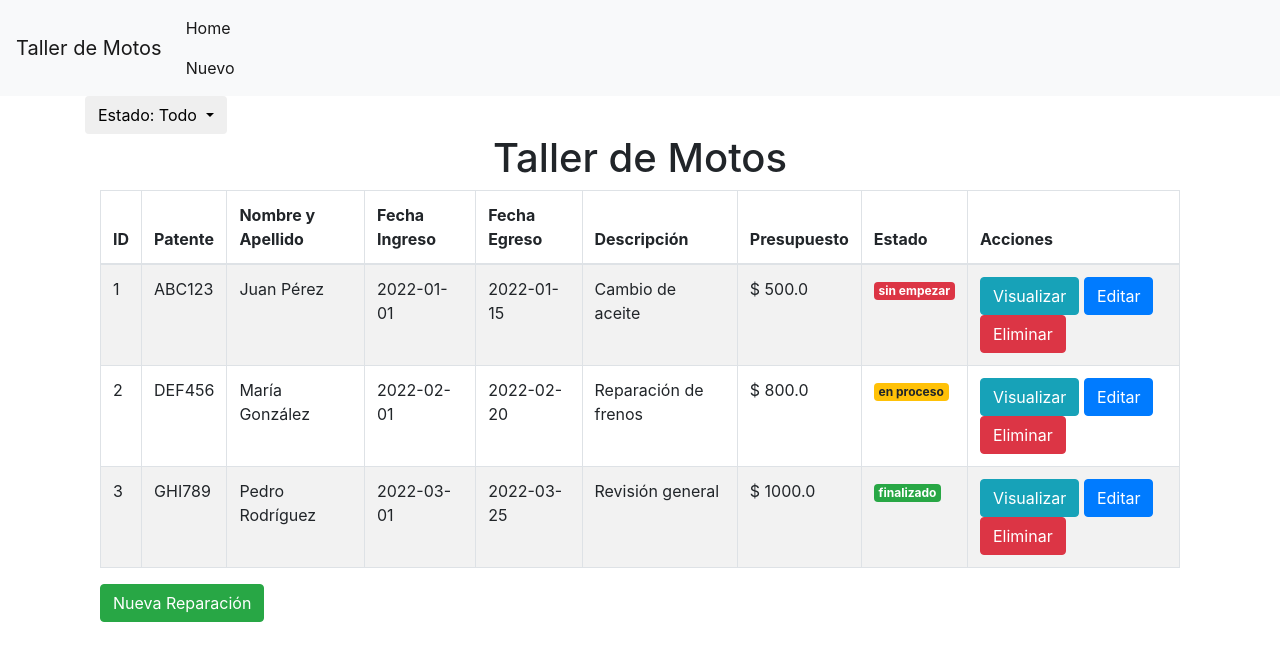
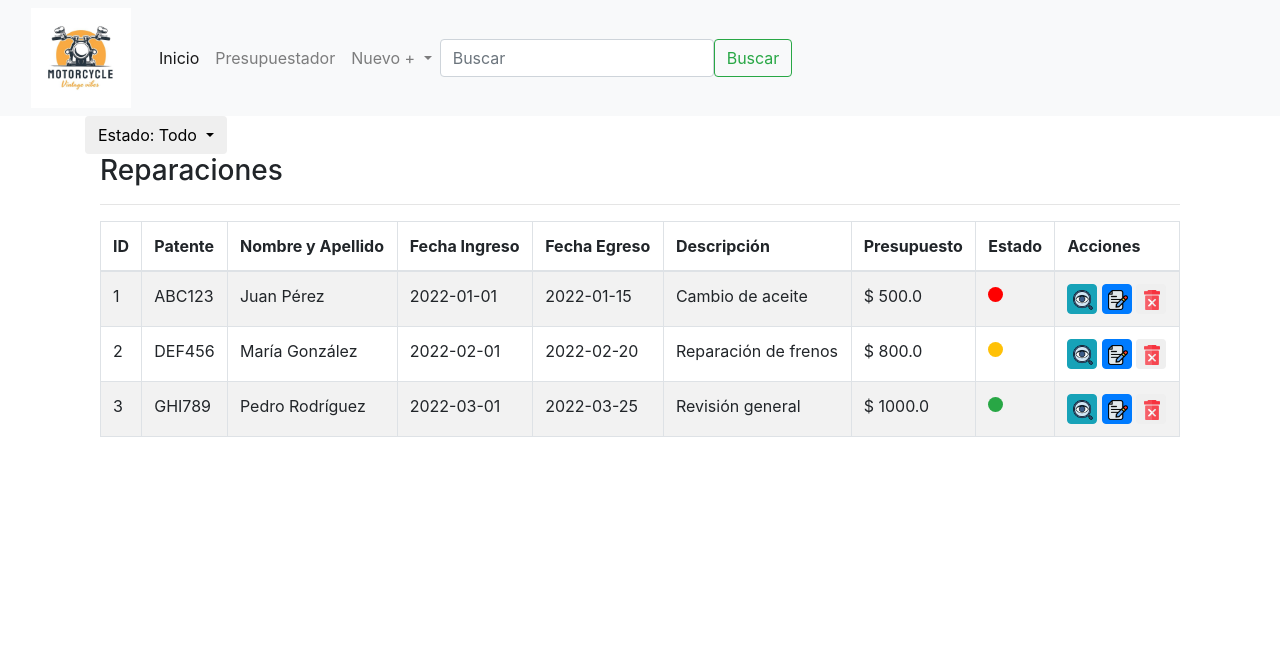
Before and after one commit to dajandra/proyecto-taller, a Flask app: page / in a window 1280 px wide. Shown: the top 661 px of the page. Run offline with Flask 3, Linux system fonts and the light colour scheme; data comes from the database, SQL or seed files in the repository; some libraries are stand-ins or nearby versions.

Commit message:
index navbar

```diff
--- a/app.py
+++ b/app.py
@@ -72,22 +72,6 @@ def index():
     ]
     return render_template('index.html', reparaciones=reparaciones)
 
-@app.route('/nueva_reparacion', methods=['POST'])
-def nueva_reparacion():
-    conn = sqlite3.connect('taller_motos.db')
-    cursor = conn.cursor()
-    reparacion = Reparacion(
-        patente=request.form['patente'],
-        fecha_ingreso=request.form['fecha_ingreso'],
-        fecha_egreso=request.form['fecha_egreso'],
-        descripcion=request.form['descripcion'],
-        presupuesto=request.form['presupuesto'],
-        estado=request.form['estado']
-    )
-    reparacion.save(cursor)
-    conn.commit()
-    conn.close()
-    return redirect(url_for('index'))
 
 @app.route('/editar_reparacion/<int:id>', methods=['POST'])
 def editar_reparacion(id):
@@ -126,3 +110,27 @@ def get_reparaciones_por_estado():
     reparaciones = Reparacion.query.filter_by(estado=estado).all()
     data = [reparacion.to_dict() for reparacion in reparaciones]
     return json.dumps(data), 200, {'Content-Type': 'application/json'}
+
+@app.route('/nueva_reparacion', methods=['GET', 'POST'])
+def nueva_reparacion():
+    if request.method == 'POST':
+        patente = request.form['patente']
+        fecha_ingreso = request.form['fecha_ingreso']
+        fecha_egreso = request.form['fecha_egreso']
+        descripcion = request.form['descripcion']
+        presupuesto = request.form['presupuesto']
+        estado = request.form['estado']
+
+        # Crear una nueva reparación en la base de datos
+        conn = sqlite3.connect('taller_motos.db')
+        cursor = conn.cursor()
+        cursor.execute('''
+            INSERT INTO reparaciones (patente, fecha_ingreso, fecha_egreso, descripcion, presupuesto, estado)
+            VALUES (?, ?, ?, ?, ?, ?)
+        ''', (patente, fecha_ingreso, fecha_egreso, descripcion, presupuesto, estado))
+        conn.commit()
+        conn.close()
+
+        # Redirigir a la página principal
+        return redirect(url_for('index'))
+    return render_template('nueva_reparacion.html')
--- a/static/estilos.css
+++ b/static/estilos.css
@@ -1,6 +1,7 @@
 /* estilos.css */
 body {
     font-family: Arial, sans-serif;
+    background-color: #ff8c42;
 }
 
 table {
--- a/static/script.js
+++ b/static/script.js
@@ -96,3 +96,9 @@ $("#estado-dropdown ul li a").on("click", function() {
 
 // Filtrar reparaciones por defecto (Todo)
 filtrarReparaciones("todo");
+
+document.addEventListener("DOMContentLoaded", function() {
+    document.querySelector("a[href='nueva_reparacion.html']").addEventListener("click", function() {
+        window.location.href = "nueva_reparacion.html";
+    });
+});
--- a/templates/index.html
+++ b/templates/index.html
@@ -7,23 +7,46 @@
     <link rel="stylesheet" href="static/css/estilos.css">
 </head>
 <body>
+
   <nav class="navbar navbar-expand-lg navbar-light bg-light">
-        <a class="navbar-brand" href="#">Taller de Motos</a>
-        <button class="navbar-toggler" type="button" data-toggle="collapse" data-target="#navbarSupportedContent" aria-controls="navbarSupportedContent" aria-expanded="false" aria-label="Toggle navigation">
+    <div class="container-fluid" >
+      <img src="/static/logo1.jpg" alt="Logo" width="100" height="100">
+      <button class="navbar-toggler" type="button" data-bs-toggle="collapse" data-bs-target="#navbarSupportedContent" aria-controls="navbarSupportedContent" aria-expanded="false" aria-label="Toggle navigation">
         <span class="navbar-toggler-icon"></span>
       </button>
+      <div class="collapse navbar-collapse" id="navbarSupportedContent" style="padding: 20px;">
+        <ul class="navbar-nav me-auto mb-2 mb-lg-0">
+          <li class="nav-item">
+            <a class="nav-link active" aria-current="page" href="#">Inicio</a>
+          </li>
+          <li class="nav-item">
+            <a class="nav-link" href="#">Presupuestador</a>
+          </li>
 
-        <div class="collapse navbar-collapse" id="navbarSupportedContent">
-            <ul class="navbar-nav mr-auto">
-                <li class="nav-item active">
-                    <a class="nav-link" href="#">Home <span class="sr-only">(current)</span></a>
-                    <a class="nav-link" href="#">Nuevo <span class="sr-only">(current)</span></a>
+          <li class="nav-item dropdown">
+            <a class="nav-link dropdown-toggle" href="#" id="navbarDropdown" role="button" data-toggle="dropdown" aria-expanded="false">
+              Nuevo + <span class="caret"></span></a>
+            </a>
+            <ul class="dropdown-menu" aria-labelledby="navbarDropdown">
+              <li><a class="dropdown-item" href="nueva_reparacion.html">Nueva reparación</a></li>
+              <li><a class="dropdown-item" href="#">Nuevo cliente</a></li>
+              <li><hr class="dropdown-divider"></li>
+              <li><a class="dropdown-item" href="#">Nuevo vehículo</a></li>
+            </ul>
           </li>
+
         </ul>
+        <form class="d-flex" role="search" style="align-items: end; ">
+          <input class="form-control me-2" type="search" placeholder="Buscar" aria-label="Buscar">
+          <button class="btn btn-outline-success" type="submit">Buscar</button>
+        </form>
+      </div>
     </div>
   </nav>
 
-    <div class="container">
+
+
+    <div class="container" style="align-items: end;">
         <div class="row">
           <div class="col-md-12">
             <div class="pull-left">
@@ -45,7 +68,8 @@
           </div>
         </div>
     <div class="container">
-        <h1 class="text-center">Taller de Motos</h1>
+        <h3 style="text-align: start;">Reparaciones</h3>
+        <hr>
         <table class="table table-striped table-bordered">
             <thead>
                 <tr>
@@ -72,25 +96,29 @@
                     <td> $ {{ reparacion.presupuesto }}</td>
                     <td>
                       {% if reparacion.estado == 'sin empezar' %}
-                        <span class="badge badge-danger">{{ reparacion.estado }}</span>
+                      <span style="display: inline-block; width: 15px; height: 15px; border-radius: 50%; background-color: #FF0000;"></span>
                       {% elif reparacion.estado == 'en proceso' %}
-                        <span class="badge badge-warning">{{ reparacion.estado }}</span>
+                      <span style="display: inline-block; width: 15px; height: 15px; border-radius: 50%; background-color: #FFC107;"></span>
                       {% else %}
-                        <span class="badge badge-success">{{ reparacion.estado }}</span>
+                      <span style="display: inline-block; width: 15px; height: 15px; border-radius: 50%; background-color: #28A745;"></span>
                       {% endif %}
                   </td>
                     <td>
-                        <button class="btn btn-info" onclick="visualizarReparacion('{{ reparacion.id }}')">
-                            <i class="fas fa-eye"></i> Visualizar
+                      <button class="btn btn-info" style="width: 30px; height: 30px; padding: 5px;" onclick="visualizarReparacion('{{ reparacion.id }}')">
+                        <img src="/static/visualizar.png" alt="Visualizar" style="width: 20px; height: 20px; display: flex;" />
                     </button>
-                        <button class="btn btn-primary" onclick="editarReparacion('{{ reparacion.id }}')">Editar</button>
-                        <button class="btn btn-danger" onclick="eliminarReparacion('{{ reparacion.id }}')">Eliminar</button>
+                        <button class="btn btn-primary" style="width: 30px; height: 30px; padding: 5px;" onclick="editarReparacion('{{ reparacion.id }}')">
+                          <img src="/static/editar.png" alt="Editar" style="width: 20px; height: 20px; display: flex;" />
+                        </button>
+                        <button class="btn" style="width: 30px; height: 30px; padding: 5px;" onclick="eliminarReparacion('{{ reparacion.id }}')">
+                          <img src="/static/delete.png" alt="Editar" style="width: 20px; height: 20px; display: flex;" />
+                        </button>
                     </td>
                 </tr>
             {% endfor %}
             </tbody>
         </table>
-        <button class="btn btn-success" onclick="nuevaReparacion()">Nueva Reparación</button>
+
     </div>
 
     <script src="https://code.jquery.com/jquery-3.2.1.slim.min.js"></script>
```
Also changed, not shown: models.py (+8 -21 lines), templates/nueva_reparacion.html (added, +44 -0 lines), logo1.jpg (added), static/delete.png (added), static/editar.png (added), static/logo1.jpg (added), static/visualizar.png (added). Lines whose indentation alone changed are shown as unchanged.
